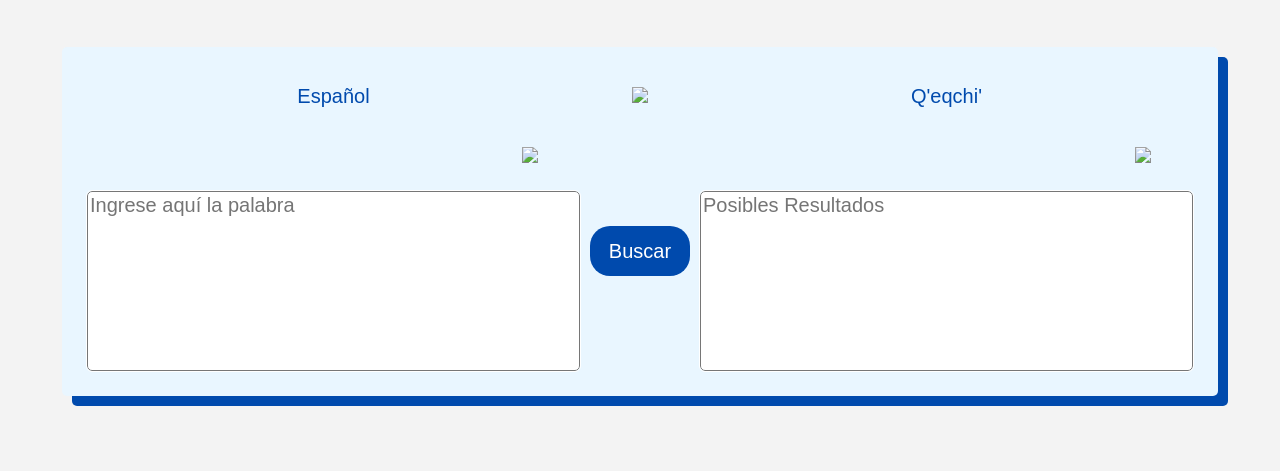
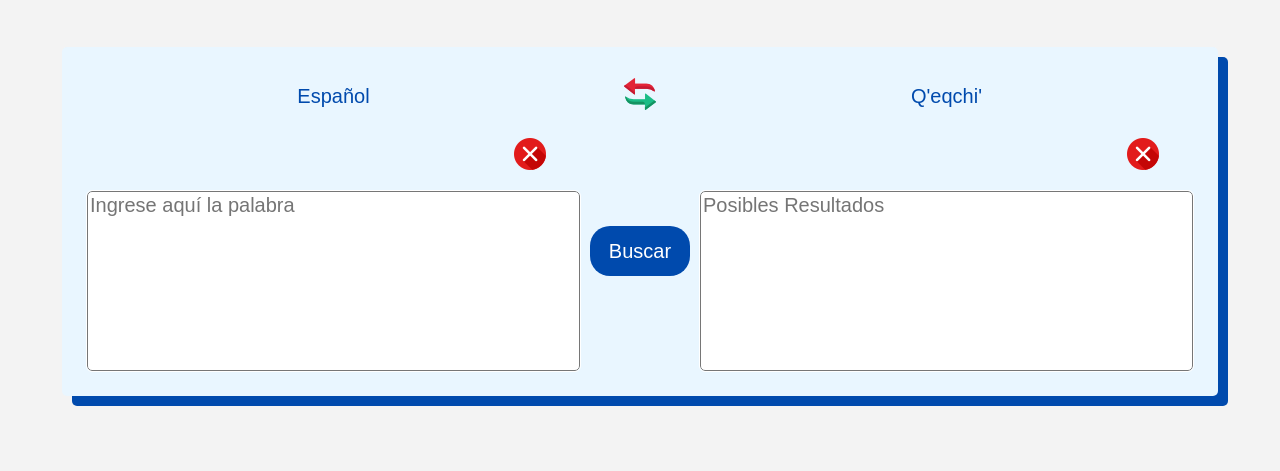
Before and after one commit to PedroJQL/TRADUCTOR_Q, a plain HTML site: page index.html in a window 1280 px wide. Shown: the part 140-611 px from the top of the page. Drawn offline with Linux system fonts and the light colour scheme; the site is published under a folder, as on GitHub Pages, so addresses that start at the root find nothing.

Commit message:
Update index.html

```diff
--- a/index.html
+++ b/index.html
@@ -62,7 +62,7 @@
 
                 <div class="buscador" class="text-container">
                     <div class="boton-container">
-                        <button title="vaciar campo" class="btn-limpiar"  id="miBoton3" type="button"> <img src="/imgs/boton-x.png"></button>
+                        <button title="vaciar campo" class="btn-limpiar"  id="miBoton3" type="button"> <img src="imgs/boton-x.png"></button>
                     </div>
                         <textarea class="input-palabra" type="text" placeholder="Ingrese aquí la palabra" id="palabra"></textarea>
 
@@ -74,13 +74,13 @@
                 </div>
 
                 <div class="botonRe">
-                    <button class="btn-Cambiar"  id="miBoton2" type="button"> <img src="/imgs/cambiar.png"></button>
+                    <button class="btn-Cambiar"  id="miBoton2" type="button"> <img src="imgs/cambiar.png"></button>
                 </div>
 
 
                 <div class="mostrar-texto" class="text-container">
                     <div class="boton-container2">
-                        <button title="vaciar campo" class="btn-limpiar2"  id="miBoton4" type="button"> <img src="/imgs/boton-x.png"></button>
+                        <button title="vaciar campo" class="btn-limpiar2"  id="miBoton4" type="button"> <img src="imgs/boton-x.png"></button>
                     </div>
 
                     <textarea class="get-texto" class="translate-area" readonly placeholder="Posibles Resultados" id="texto_qeqchi"></textarea>
@@ -110,7 +110,7 @@
             </div>
         </div>
         <div class="img-container">
-            <img class="img-mapa" src="/imgs/mapa.png">
+            <img class="img-mapa" src="imgs/mapa.png">
         </div>
 
     </main>
```
